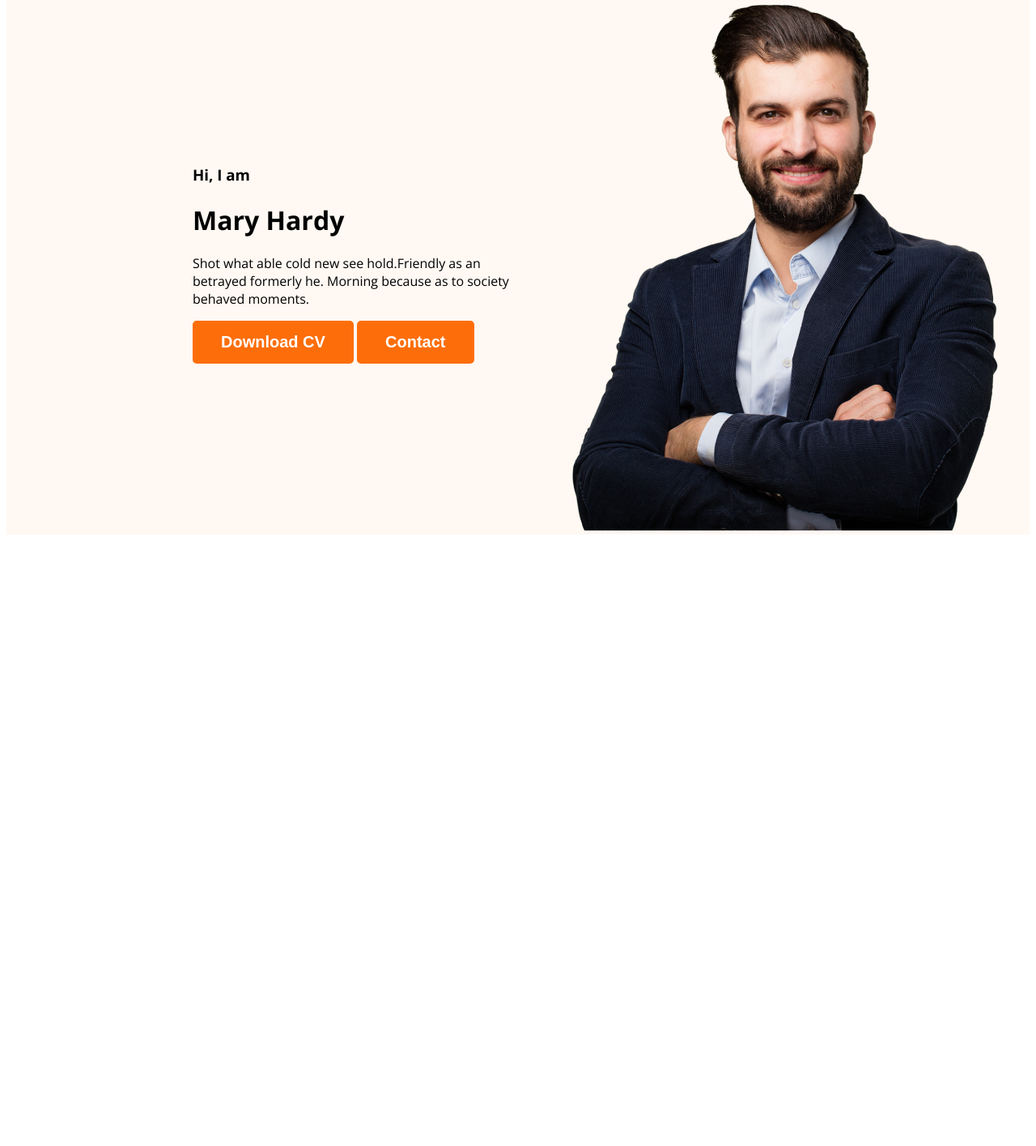
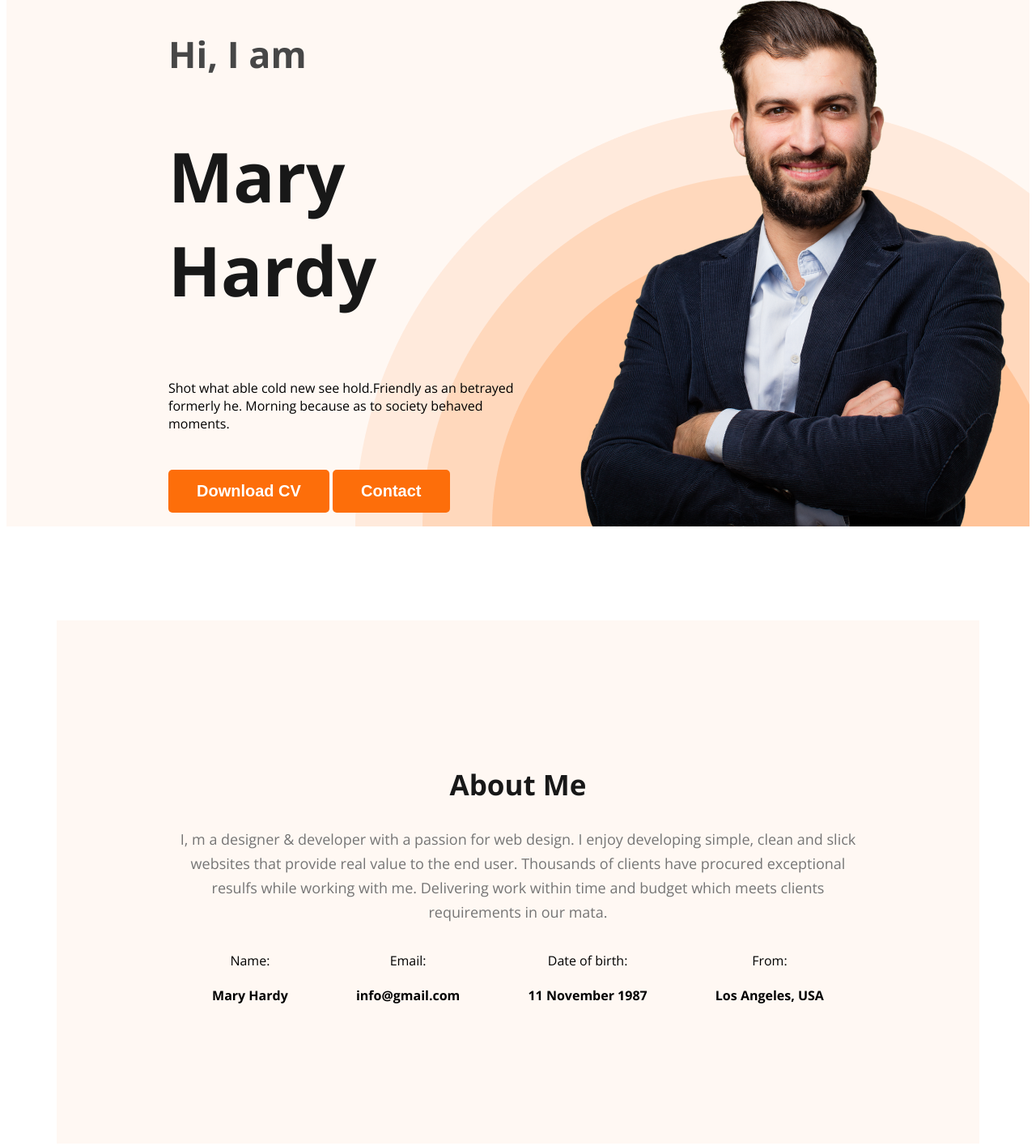
Before and after one commit to golamrabbanirifat41/Webdeveloper-Portfolio, a plain HTML site: page index.html in a window 1280 px wide. Shown: the part 185-1600 px from the top of the page at 81% size. Before the commit the page ends 853 px from the top, so only its background shows below. Drawn offline with nearby package versions, Linux system fonts and the light colour scheme.

```diff
--- a/index.html
+++ b/index.html
@@ -24,9 +24,9 @@
 
         <div class="banner">
             <div class="banner_content">
-                <h3 class="banner_greetings">Hi, I  am</h3>
+                <h3 class="banner_greeting">Hi, I  am</h3>
                 <h1 class="banner_title">Mary Hardy</h1>
-                <p>Shot what able cold new see hold.Friendly as an betrayed formerly he. Morning because as to society behaved moments.</p>
+                <p class="banner_description">Shot what able cold new see hold.Friendly as an betrayed formerly he. Morning because as to society behaved moments.</p>
                 <button class="btn_primary">Download CV</button>
                 <button class="btn_primary">Contact</button>
             </div>
@@ -35,6 +35,32 @@
 
     </header>
     <main>
+        <div class="about">
+            <h2 class="about_title">About Me</h2>
+            <p class="about_description">I, m a designer & developer with a passion for web design. I enjoy developing simple, clean and slick websites that provide real value to the end user. Thousands of clients have procured exceptional resulfs while working with me. Delivering work within time and budget which meets clients requirements in our mata.</p>
+
+            <!-- .about_foot>.about_foot_inf*4>h4+p -->
+
+            <div class="about_foot">
+                <div class="about_foot_info">
+                    <p>Name:</p>
+                    <h4>Mary Hardy</h4>
+                </div>
+                <div class="about_foot_info">
+                    <p>Email:</p>
+                    <h4>info@gmail.com</h4>
+                </div>
+                <div class="about_foot_info">
+                    <p>Date of birth:</p>
+                    <h4>11 November 1987</h4>
+                </div>
+                <div class="about_foot_info">
+                    <p>From:</p>
+                    <h4>Los Angeles, USA</h4>
+                </div>
+            </div>
+
+        </div>
 
     </main>
     <footer>
--- a/styles/portfolio.css
+++ b/styles/portfolio.css
@@ -3,6 +3,10 @@
     font-family: 'Open Sans', sans-serif;
 }
 
+main{
+    max-width: 1140px;
+    margin: 0 auto;
+}
 
 /* Nav related styles */
 nav{
@@ -54,15 +58,75 @@
 /* header related styles */
 .header{
     background-color:#FFF8F3; ;
+    background-image: url(../images/header_bg.png);
+    background-repeat: no-repeat;
+    background-position: bottom right;
 }
 
 .banner{
-    padding:5px 30px 5px 230px;
+    padding:0 20px 0 200px;
     display:flex;
     align-items: center;
+    justify-content: space-between;
 }
 .banner .profile_pic{
     width: 584px;
     /* height: 676px;
     flex-shrink: 0; */
+    padding: 0;
 }
+.banner_greeting{
+    font-size: 45px;
+    font-weight: 600;
+    line-height: normal;
+    padding-bottom: 5px;
+    color: var(--Dark-02, #474747);
+}
+.banner_title{
+    font-size: 85px;
+
+    font-weight: 700;
+    line-height: normal;
+    padding-top: 0px;
+    padding-bottom: 20px;
+    color: var(--Dark-01, #181818);
+}
+.banner_description{
+    padding-top: 0px;
+    padding-bottom:30px ;
+}
+.banner_content{
+    max-width:585px ;
+}
+
+/* All about "About" */
+.about{
+    /* margin:130px 230px; */
+    background-color: #FFF8F3;
+    padding: 150px;
+    margin: 116px 0;
+
+}
+.about_title{
+    color:  #181818;
+    text-align: center;
+    font-size: 35px;
+    font-weight: 700;
+
+}
+.about_description{
+    color:  #757575;
+    text-align: center;
+    font-size: 18px;
+    font-weight: 400;
+    line-height: 30px;
+
+}
+.about_foot{
+    display: flex;
+    justify-content: space-around;
+}
+.about_foot_info{
+    text-align: center;
+
+}
```
